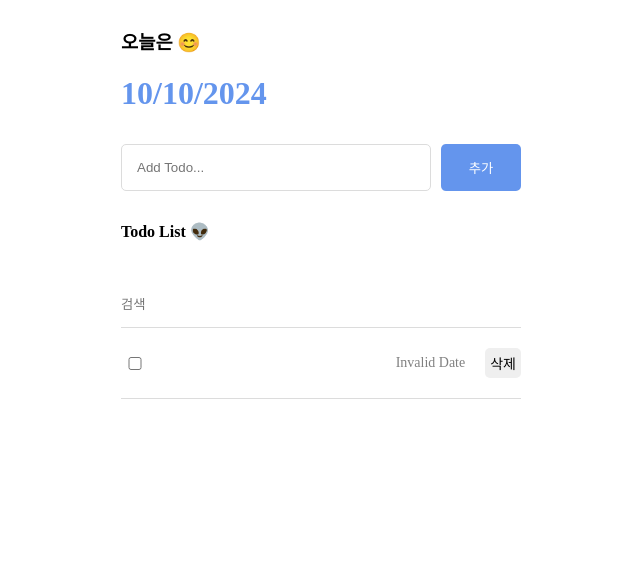
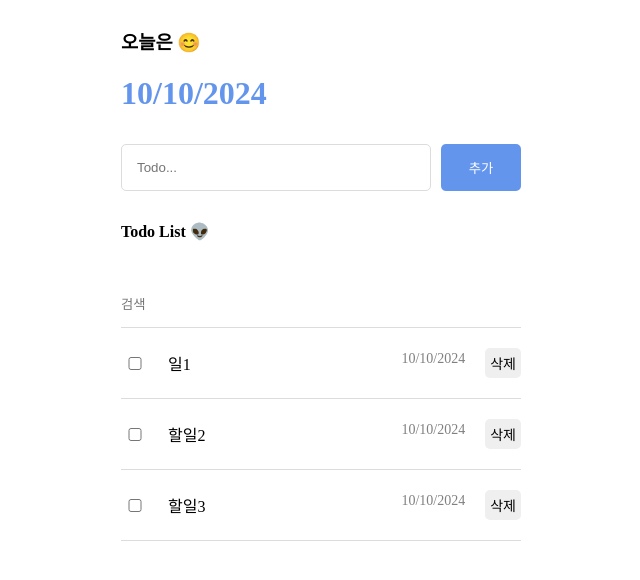
Before and after one commit to ZIZONE0HA/TodoList, a React (Vite) app: page / in a window 1280 px wide. Shown: the top 580 px of the page, without its empty margins (319-959 px from the left). Built offline with nearby package versions, Linux system fonts and the light colour scheme.

Commit message:
TodoLsit Basic

```diff
--- a/src/App.jsx
+++ b/src/App.jsx
@@ -24,60 +24,49 @@ const mockData = [
   }
 ];
 
-function reducer(state, action){
-  switch(action.type){
-    case "CREATE" : return [action.data, ...state];
-    case "UPDATE" : return state.map((item)=>
-      item.id === action.targetId ? {...item, isDone : !item.isDone} : item)
-    case "DELETE" : return state.filter((item)=>
-      item.id !== action.targetId);
-    default : return state;
-  }
-
-}
 
 
 
 function App() {
-  const [todos, dispatch] = useReducer(reducer,[mockData]);
+
+  const [todos, setTodos] = useState(mockData);
 
   const idRef = useRef(3);
 
-  const onCreate = (content) =>{
-    dispatch({
-      type:"CREATE",
-      data : {
-        id: idRef.current++,
-        isDone: false,
-        content: content,
-        date : new Date().getTime(),
-      }
-    });
+  const onCreate=(content)=>{
+    const newTodo = {
+      id : idRef.current++,
+      isDone : false,
+      content: content,
+      date : new Date().getTime()
+    }
+
+    setTodos([newTodo,...todos]);
   }
 
-const onUpdate = (targetId) =>{
-  dispatch({
-    type:"UPDATE",
-    targetId : targetId,
-  });
-}
+  const onUpdate=(targetId)=>{
+    setTodos(todos.map((todo)=>{
+      if(todo.id === targetId){
+        return {
+          ...todo,
+          isDone:!todo.isDone
+        }
+      }
+      return todo;
+    }));
+  }
 
-const onDelete = (targetId)=>{
-  dispatch({
-    type:"DELETE",
-    targetId: targetId,
-  });
-}
+
+  const onDelete = (targetId)=>{
+    setTodos(todos.filter((todo)=>
+    todo.id !== targetId));
+  }
 
   return (
   <div className='App'>
-    <Header/>
+    <Header />
     <Editer onCreate={onCreate}/>
-    <List todos={todos}
-    onUpdate={onUpdate}
-    onDelete={onDelete}/>
-    {/* <Example/> */}
-
+    <List todos={todos} onUpdate={onUpdate} onDelete={onDelete}/>
   </div>
   )
 }
--- a/src/Component/Editer.jsx
+++ b/src/Component/Editer.jsx
@@ -2,19 +2,16 @@ import { useRef, useState } from 'react';
 import './Editer.css'
 
 const Editer = ({onCreate}) =>{
-    const [content,setContent] = useState('');
+
+    const [content, setContent] = useState("");
     const contentRef = useRef('');
 
-    const onChangeContent =(e)=>{
+    const onChangeContent = (e) =>{
         setContent(e.target.value);
     }
 
-    const onKeyDown=(e)=>{
-        if(e.keyCode===13){onSubmit()};
-    }
-
-    const onSubmit = () =>{
-        if(content===""){
+    const onSubmit=()=>{
+        if(content === ""){
             contentRef.current.focus();
             return;
         }
@@ -22,16 +19,21 @@ const Editer = ({onCreate}) =>{
         setContent('');
     }
 
+    const onKeyDown=(e)=>{
+        if(e.keyCode === 13){
+            onSubmit();
+        }
+    }
     return(
         <div className="Editer">
             <input
-            placeholder="Add Todo..."
+            placeholder='Todo...'
+            value={content}
             ref={contentRef}
+            onChange={onChangeContent}
             onKeyDown={onKeyDown}
-            value={content}
-            onChange={onChangeContent}
             ></input>
-            <button onClick={onSubmit}>추가</button>
+            <button onClick={onSubmit} >추가</button>
         </div>
     );
 }
--- a/src/Component/List.jsx
+++ b/src/Component/List.jsx
@@ -1,38 +1,38 @@
 import { useState } from 'react';
 import './List.css'
 import TodoItem from './TodoItem';
-const List = ({todos, onUpdate,onDelete}) =>{
-    const [search,setSearch] = useState('');
+const List = ({todos,onUpdate, onDelete}) =>{
+
+    const [search, setSearch] = useState('');
 
     const onChangeSearch=(e)=>{
         setSearch(e.target.value);
     }
 
-    const getFilterdContent = () =>{
+    const getFilteredData = () =>{
         if(search===''){
             return todos;
-        } return todos.filter((todo)=>{
-            return todo.content.toLowerCase().includes(search.toLowerCase());
-        })
+        }
+        return todos.filter((todo)=>
+        todo.content.toLowerCase().includes(search.toLowerCase()));
     }
 
-    const filterData = getFilterdContent();
+    const filteredData = getFilteredData();
 
 
     return(
         <div className="List">
             <h4>Todo List 👽</h4>
-            <input
-            placeholder="검색"
-            value={search}
+            <input value={search}
+            placeholder='검색'
             onChange={onChangeSearch}
             ></input>
             <div className="Todo_wapper">
-                {filterData.map((todo)=>{
-                    return <TodoItem key={todo.id} {...todo}
-                    onUpdate={onUpdate}
-                    onDelete={onDelete}/>
-                })}
+                {filteredData.map((todo)=>
+                <TodoItem key={todo.id} {...todo}
+                onUpdate={onUpdate}
+                onDelete={onDelete}/>)}
+
             </div>
         </div>
     );
--- a/src/Component/TodoItem.css
+++ b/src/Component/TodoItem.css
@@ -10,10 +10,34 @@
     width : 20px;
 }
 
+.TodoItem .contentbox{
+    display: flex;
+    flex:1;
+    position: relative;
+}
+.TodoItem .contentbox::after{
+    content:'';
+    position: absolute;
+    left: 0;
+    right: 0;
+    top: 50%;
+    transform: translateY(-50%);
+    height: 1px;
+    background-color: grey;
+    display: none;
+}
+
+.TodoItem .contentbox.done::after{
+    display: block;
+    color: grey;
+}
+
 .TodoItem .content{
     flex:1;
 }
-
+.TodoItem .contentbox.done .content{
+    color:grey;
+}
 .TodoItem .date{
     font-size: 14px;
     color: gray;
@@ -21,15 +45,8 @@
 
 .TodoItem button{
     border: none;
-
     font-size: 14px;
-
     padding: 5px;
     cursor: pointer;
     border-radius: 5px;
 }
-
-.done{
-    text-decoration: line-through;
-    color: grey;
-}
--- a/src/Component/TodoItem.jsx
+++ b/src/Component/TodoItem.jsx
@@ -1,22 +1,24 @@
 import './TodoItem.css'
 import classNames from 'classnames';
 
-const TodoItem = ({id,isDone,content,date,onUpdate,onDelete})=>{
+const TodoItem = ({id,isDone,content,date,onUpdate, onDelete})=>{
 
     const onChangeCheckbox = () =>{
-        onUpdate(id)
+        onUpdate(id);
     }
 
-    const onClickDelete = () =>{
+    const onClickButton = () =>{
         onDelete(id);
     }
 
     return(
-        <div className="TodoItem">
-            <input type="checkbox" checked={isDone} onChange={onChangeCheckbox}></input>
-            <div className={classNames('content',{'done':isDone})}>{content}</div>
-            <div className={classNames('date',{'done':isDone})} >{new Date(date).toLocaleDateString()}</div>
-            <button onClick={onClickDelete}>삭제</button>
+        <div className='TodoItem'>
+            <input type='checkbox' checked={isDone} onChange={onChangeCheckbox}></input>
+            <div className={classNames('contentbox',classNames({done:isDone}))}>
+                <div className='content'>{content}</div>
+                <div className='date'>{new Date(date).toLocaleDateString()}</div>
+            </div>
+            <button onClick={onClickButton}>삭제</button>
         </div>
     );
 }
```
